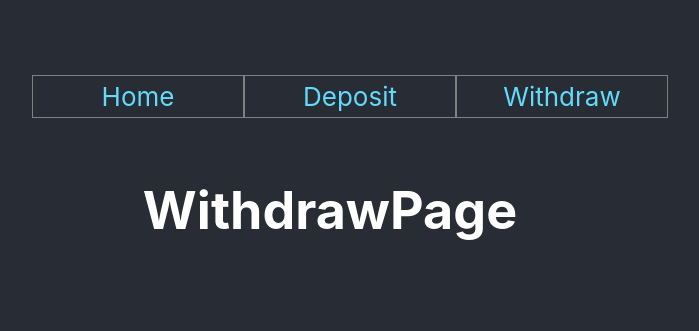
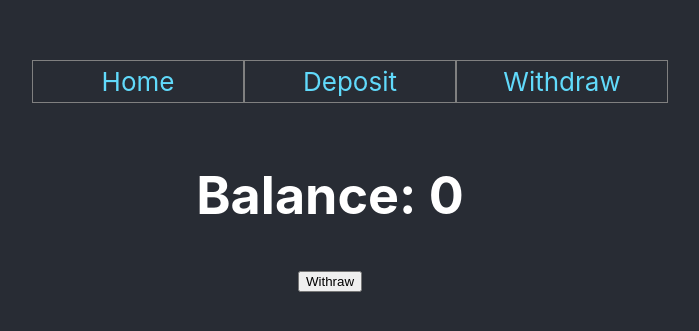
Before and after one commit to SiEr0212/udemy-react-hooks-app_Redux1, a React (Create React App) app: page /withdraw in a window 1280 px wide. Shown: the part 237-568 px from the top of the page, without its empty margins (310-1009 px from the left). Built offline with nearby package versions, Linux system fonts and the light colour scheme.

Commit message:
added redux to page

```diff
--- a/src/pages/withdrawPage.js
+++ b/src/pages/withdrawPage.js
@@ -1,5 +1,16 @@
-import React from 'react';
+import React from "react";
+import { useSelector, useDispatch } from "react-redux";
 
 export default function WithdrawPage() {
-    return <h1>WithdrawPage</h1>
+  const balance = useSelector((state) => state.balance);
+  const dispatch = useDispatch();
+  const onWithrawHandle = () => {
+    dispatch({ type: "WITHDRAW", payload: 10 });
+  };
+  return (
+    <div>
+      <h1> Balance: {balance} </h1>
+      <button onClick={onWithrawHandle}>Withraw</button>
+    </div>
+  );
 }
```
